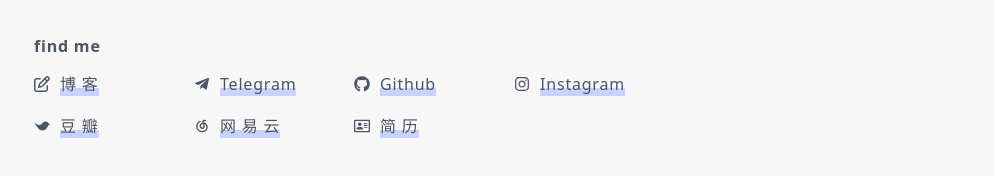
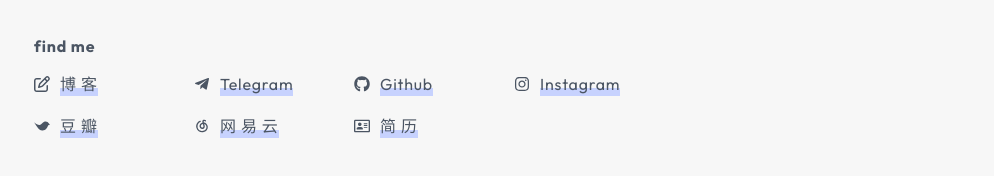
Before and after one commit to varzy/homepage-next, a Next.js app: page / in a window 1280 px wide. Shown: the part 514-690 px from the top of the page, without its empty margins (286-1280 px from the left). Built offline with nearby package versions, Linux system fonts and the light colour scheme; no server answers.

Commit message:
Refactor layout and blog components: removed unused imports, added a link in the Friends page, and updated global styles to include a new font. Enhanced HomeWrapper with wider text tracking for improved readability.

```diff
--- a/src/app/(blog)/friends/page.tsx
+++ b/src/app/(blog)/friends/page.tsx
@@ -1,6 +1,7 @@
 import { Metadata } from 'next';
 import { getEmojiFavicon } from '@/utils/favicon';
 import BlogPageContainer from '@/app/(blog)/_components/BlogPageContainer';
+import Link from 'next/link';
 
 export const metadata: Metadata = {
   title: '友情链接',
@@ -10,9 +11,11 @@ export const metadata: Metadata = {
 export default function Friends() {
   return (
     <BlogPageContainer pageHero={{ title: `友情链接`, after: `` }}>
-      {/* <Link href="https://ikangjia.cn/">林深时觉寒</Link> */}
-      <p>空空如也...</p>
-      <p>如你所见，我的朋友很少😭</p>
+      <Link className="underline" target="_blank" href="https://ikangjia.cn/">
+        林深时觉寒
+      </Link>
+      {/* <p>空空如也...</p>
+      <p>如你所见，我的朋友很少😭</p> */}
     </BlogPageContainer>
   );
 }
--- a/src/app/_components/HomeWrapper.tsx
+++ b/src/app/_components/HomeWrapper.tsx
@@ -45,7 +45,7 @@ export default function HomeWrapper({ t, children }: { t: I18nProps; children: R
   return (
     <>
       <LocaleToggle />
-      <div className="container mx-auto max-w-3xl px-5 py-20 leading-7 sm:px-16">
+      <div className="container mx-auto max-w-3xl px-5 py-20 leading-7 sm:px-16 tracking-wider">
         <Row>
           <div className="flex flex-col-reverse md:flex-row md:items-center md:justify-between">
             <div className="info">
--- a/src/app/layout.tsx
+++ b/src/app/layout.tsx
@@ -2,7 +2,6 @@ import type { Metadata } from 'next';
 import '../styles/main.css';
 import { SITE_CONFIG } from '@/site.config';
 import { getEmojiFavicon } from '@/utils/favicon';
-// import { SpeedInsights } from '@vercel/speed-insights/next';
 
 export const metadata: Metadata = {
   title: {
--- a/src/styles/globals.css
+++ b/src/styles/globals.css
@@ -3,8 +3,18 @@
 @tailwind utilities;
 
 @layer base {
+  @font-face {
+    font-family: 'Outfit';
+    src: url('../assets/fonts/Outfit-VariableFont_wght.ttf') format('truetype');
+    font-style: normal;
+    font-display: swap;
+  }
+  html {
+    font-family: Outfit, Helvetica, 'PingFang SC', 'Hiragino Sans GB', 'Microsoft YaHei', '微软雅黑', Arial,
+      ui-sans-serif, system-ui, sans-serif, 'Apple Color Emoji', 'Segoe UI Emoji', 'Segoe UI Symbol', 'Noto Color Emoji';
+  }
   body {
-    @apply bg-[#f7f7f7] font-sans tracking-wider text-gray-600;
+    @apply bg-[#f7f7f7] tracking-wide text-gray-600;
   }
 }
 
```
Also changed, not shown: src/assets/fonts/Outfit-VariableFont_wght.ttf (added).
